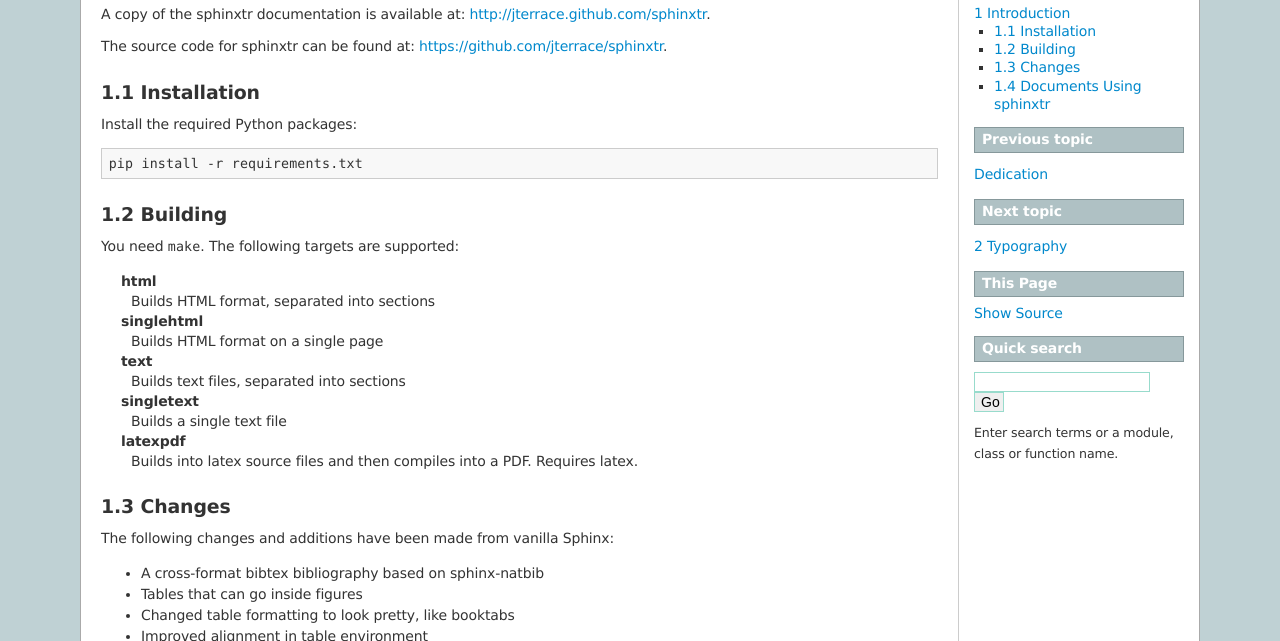
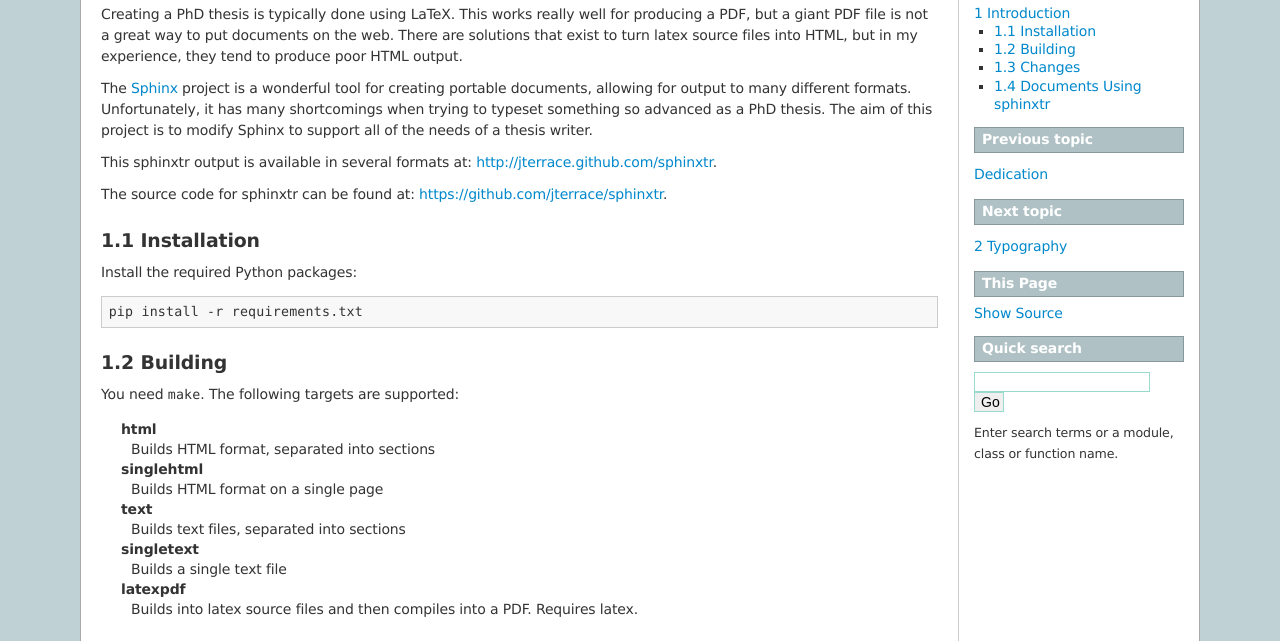
Before and after one commit to jterrace/sphinxtr, a plain HTML site: page html/ch-intro/index.html in a window 1280 px wide. Shown: the part 81-722 px from the top of the page. Drawn offline with nearby package versions, Linux system fonts and the light colour scheme; some packages are replaced by stand-ins of ours.

Commit message:
Updates to lists section and intro

```diff
--- a/html/ch-intro/index.html
+++ b/html/ch-intro/index.html
@@ -119,8 +119,19 @@
 
   <div class="section" id="introduction">
 <span id="ch-intro"></span><h1>1 Introduction<a class="headerlink" href="#introduction" title="Permalink to this headline">¶</a></h1>
-<p>A copy of the sphinxtr documentation is available at: <a class="reference external" href="http://jterrace.github.com/sphinxtr">http://jterrace.github.com/sphinxtr</a>.</p>
-<p>The source code for sphinxtr can be found at: <a class="reference external" href="https://github.com/jterrace/sphinxtr">https://github.com/jterrace/sphinxtr</a>.</p>
+<p>Creating a PhD thesis is typically done using LaTeX. This works really well for
+producing a PDF, but a giant PDF file is not a great way to put documents on
+the web. There are solutions that exist to turn latex source files into HTML,
+but in my experience, they tend to produce poor HTML output.</p>
+<p>The <a class="reference external" href="http://sphinx.pocoo.org/">Sphinx</a> project is a wonderful tool for
+creating portable documents, allowing for output to many different formats.
+Unfortunately, it has many shortcomings when trying to typeset something
+so advanced as a PhD thesis. The aim of this project is to modify Sphinx to
+support all of the needs of a thesis writer.</p>
+<p>This sphinxtr output is available in several formats at:
+<a class="reference external" href="http://jterrace.github.com/sphinxtr">http://jterrace.github.com/sphinxtr</a>.</p>
+<p>The source code for sphinxtr can be found at:
+<a class="reference external" href="https://github.com/jterrace/sphinxtr">https://github.com/jterrace/sphinxtr</a>.</p>
 <div class="section" id="installation">
 <h2>1.1 Installation<a class="headerlink" href="#installation" title="Permalink to this headline">¶</a></h2>
 <p>Install the required Python packages:</p>
```
Also changed, not shown: html/ch-lists/index.html (+1 -0 lines), sphinxtr.txt, 1 other file.
